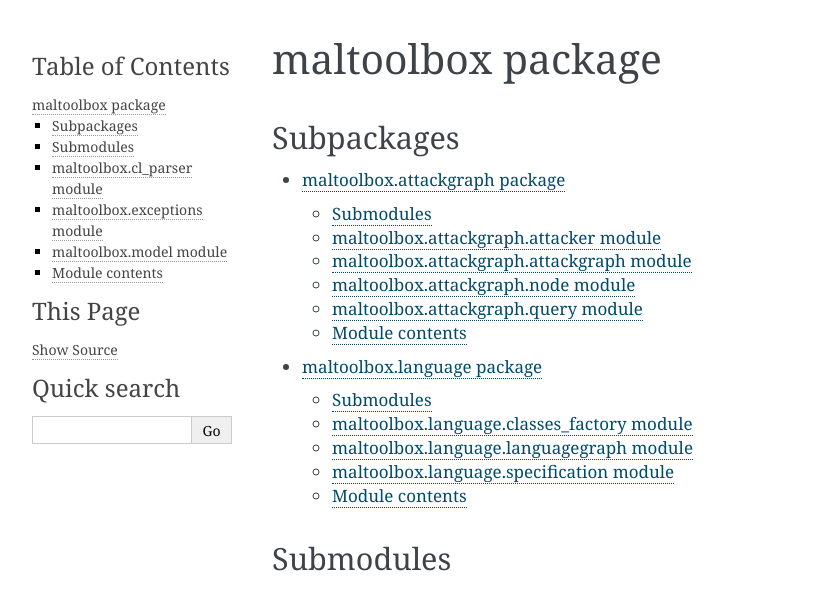
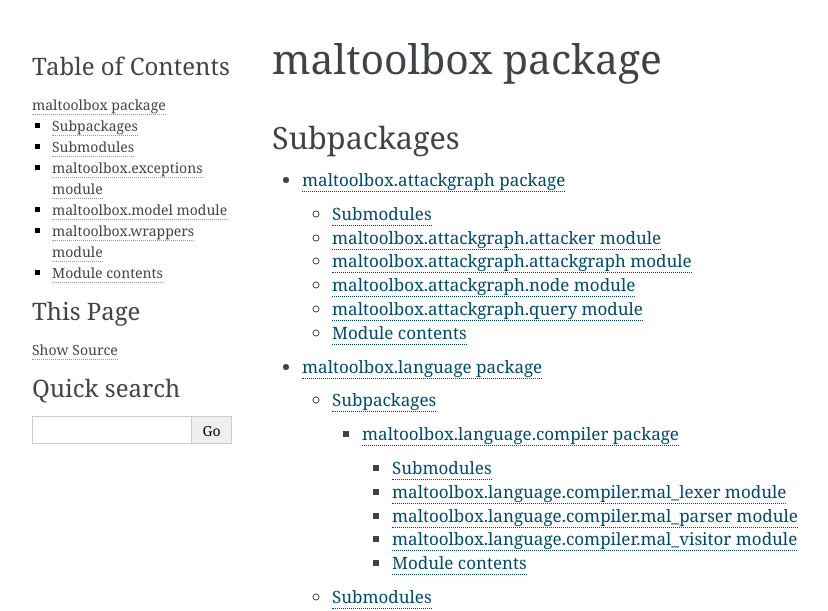
Before and after one commit to mal-lang/mal-toolbox, a Sphinx documentation site: the page built from docs/maltoolbox.rst, in a window 1280 px wide. Shown: the top 611 px of the page, without its empty margins (148-976 px from the left). Built offline with Sphinx 7.4.7, drawn with Linux system fonts in a browser that asks for light colours; pages that are not in the unit, such as notebooks, are missing from menus; some of the changed text lies outside the part shown.

```diff
--- /dev/null
+++ b/docs/maltoolbox.language.compiler.rst
@@ -0,0 +1,37 @@
+maltoolbox.language.compiler package
+====================================
+
+Submodules
+----------
+
+maltoolbox.language.compiler.mal\_lexer module
+----------------------------------------------
+
+.. automodule:: maltoolbox.language.compiler.mal_lexer
+   :members:
+   :undoc-members:
+   :show-inheritance:
+
+maltoolbox.language.compiler.mal\_parser module
+-----------------------------------------------
+
+.. automodule:: maltoolbox.language.compiler.mal_parser
+   :members:
+   :undoc-members:
+   :show-inheritance:
+
+maltoolbox.language.compiler.mal\_visitor module
+------------------------------------------------
+
+.. automodule:: maltoolbox.language.compiler.mal_visitor
+   :members:
+   :undoc-members:
+   :show-inheritance:
+
+Module contents
+---------------
+
+.. automodule:: maltoolbox.language.compiler
+   :members:
+   :undoc-members:
+   :show-inheritance:
--- a/docs/maltoolbox.language.rst
+++ b/docs/maltoolbox.language.rst
@@ -1,5 +1,13 @@
 maltoolbox.language package
 ===========================
+
+Subpackages
+-----------
+
+.. toctree::
+   :maxdepth: 4
+
+   maltoolbox.language.compiler
 
 Submodules
 ----------
--- a/docs/maltoolbox.rst
+++ b/docs/maltoolbox.rst
@@ -12,14 +12,6 @@ Subpackages
 
 Submodules
 ----------
-
-maltoolbox.cl\_parser module
-----------------------------
-
-.. automodule:: maltoolbox.cl_parser
-   :members:
-   :undoc-members:
-   :show-inheritance:
 
 maltoolbox.exceptions module
 ----------------------------
@@ -37,6 +29,14 @@ maltoolbox.model module
    :undoc-members:
    :show-inheritance:
 
+maltoolbox.wrappers module
+--------------------------
+
+.. automodule:: maltoolbox.wrappers
+   :members:
+   :undoc-members:
+   :show-inheritance:
+
 Module contents
 ---------------
 
```
Also changed, not shown: docs/api.rst (added, +8 -0 lines), docs/index.rst (+7 -1 lines).
